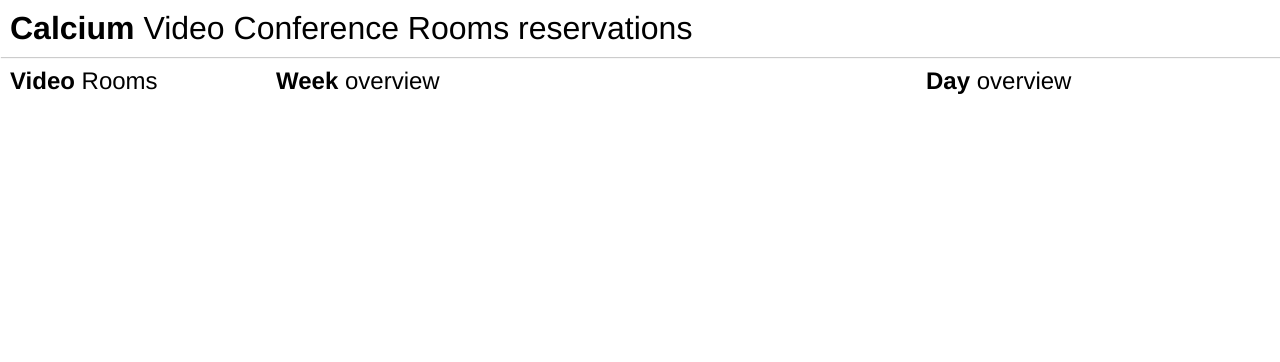
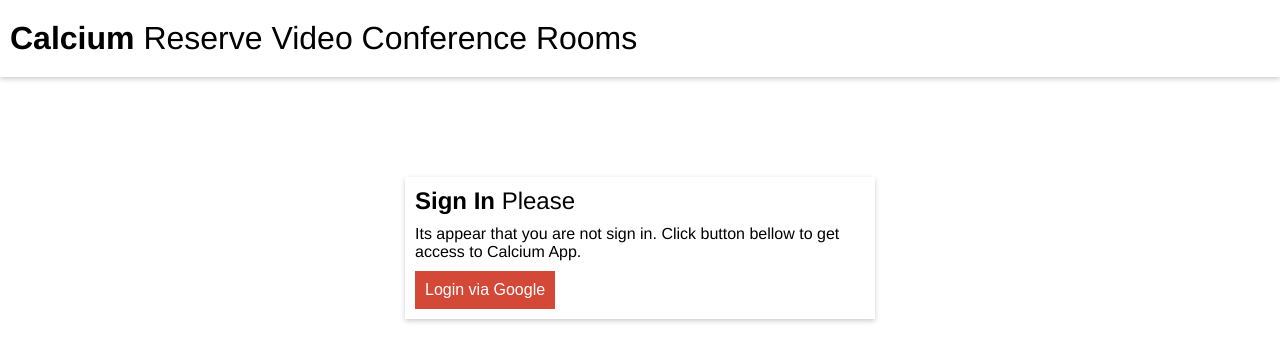
Before and after one commit to widmogrod/calcium, a website: page templates/index.html in a window 1280 px wide. Drawn offline with nearby package versions, Linux system fonts and the light colour scheme; files that its build step writes are made by us from their sources.

Commit message:
action flow is read

```diff
--- a/bower.json
+++ b/bower.json
@@ -21,6 +21,8 @@
     "tests"
   ],
   "dependencies": {
-    "requirejs-plugins": "~1.0.2"
+    "requirejs-plugins": "~1.0.2",
+    "jef": "~1.9.5",
+    "jquery": "~2.1.1"
   }
 }
--- a/public/js/config.js
+++ b/public/js/config.js
@@ -1,7 +1,7 @@
 define(function () {
     return {
         gapi: {
-            clientId: '335713250232-6m0iusqsi2jp7744c0i778vip5r5ks8n.apps.googleusercontent.com',
+            client_id: '335713250232-6m0iusqsi2jp7744c0i778vip5r5ks8n.apps.googleusercontent.com',
             scope: 'https://www.googleapis.com/auth/calendar',
             apiKey: 'AIzaSyDpQDcmwvR5rFuZVWEapkTbbMsNCSZZr5c'
         }
--- a/public/scss/main.scss
+++ b/public/scss/main.scss
@@ -5,9 +5,17 @@ body {
     margin: 0;
     padding: 0;
 }
-h1, h2 {
-    margin: 0px;
-    padding-left: $left-distance;
+h1, h2, p {
+    margin: 0 0 10px 0;
+}
+
+button.google {
+    background-color: rgb(211, 72, 54);
+    color: #fff;
+    border: 0;
+    padding: 10px;
+    font-size: inherit;
+    cursor: pointer;
 }
 
 .header-sub {
@@ -15,11 +23,19 @@ h1, h2 {
     font-family: "HelveticaNeue-UltraLight", Helvetica, Arial, "Lucida Grande", sans-serif;
 }
 
+.component {
+    padding: $left-distance;
+    box-shadow: 0px 2px 5px rgba(0,0,0,.2);
+    margin-bottom: 20px;
+}
+
 .header {
-    box-shadow: 1px 1px 1px rgba(0,0,0,.2);
-    padding-bottom: 10px;
-    padding-top: 10px;
-    margin-bottom: 10px;
+    padding-top: 20px;
+}
+
+.authentication {
+    width: 450px;
+    margin: 100px auto;
 }
 
 .panels {
@@ -29,6 +45,7 @@ h1, h2 {
 .panel {
     height: 200px;
     padding-right: 10px;
+    padding-left: $left-distance;
     &.left {
         width: 20%
     }
@@ -38,3 +55,10 @@ h1, h2 {
     &.side {
     }
 }
+
+// State
+.authentication {display: none}
+.no-auth {
+    .authentication {display: block}
+    .panels {display: none}
+}
--- a/templates/index.html
+++ b/templates/index.html
@@ -5,11 +5,16 @@
     <title>Calcium - Video Conference Rooms reservation app</title>
     <link href="css/main.css" rel="stylesheet"/>
 </head>
-<body>
+<body class="no-auth">
 
 <div class="layout">
-    <div class="header">
-        <h1>Calcium <span class="header-sub">Video Conference Rooms reservations</span></h1>
+    <div class="component header">
+        <h1>Calcium <span class="header-sub">Reserve Video Conference Rooms</span></h1>
+    </div>
+    <div class="component authentication">
+        <h2>Sign In <span class="header-sub">Please</span></h2>
+        <p>Its appear that you are not sign in. Click button bellow to get access to Calcium App.</p>
+        <button class="google" data-action="try-auth">Login via Google</button>
     </div>
     <div class="panels">
         <div class="panel left">
@@ -24,6 +29,7 @@
     </div>
 </div>
 
+<script type="text/javascript" src="https://cdn.vgc.no/js/libs/jquery/jquery-2.1.0.min.js"></script>
 <script type="text/javascript"
         src="https://cdn.vgc.no/js/libs/require/require-2.1.4.min.js"
         data-main="js/main"></script>
```
Also changed, not shown: public/js/calendar.js (+15 -2 lines), public/js/main.js (+41 -13 lines).
